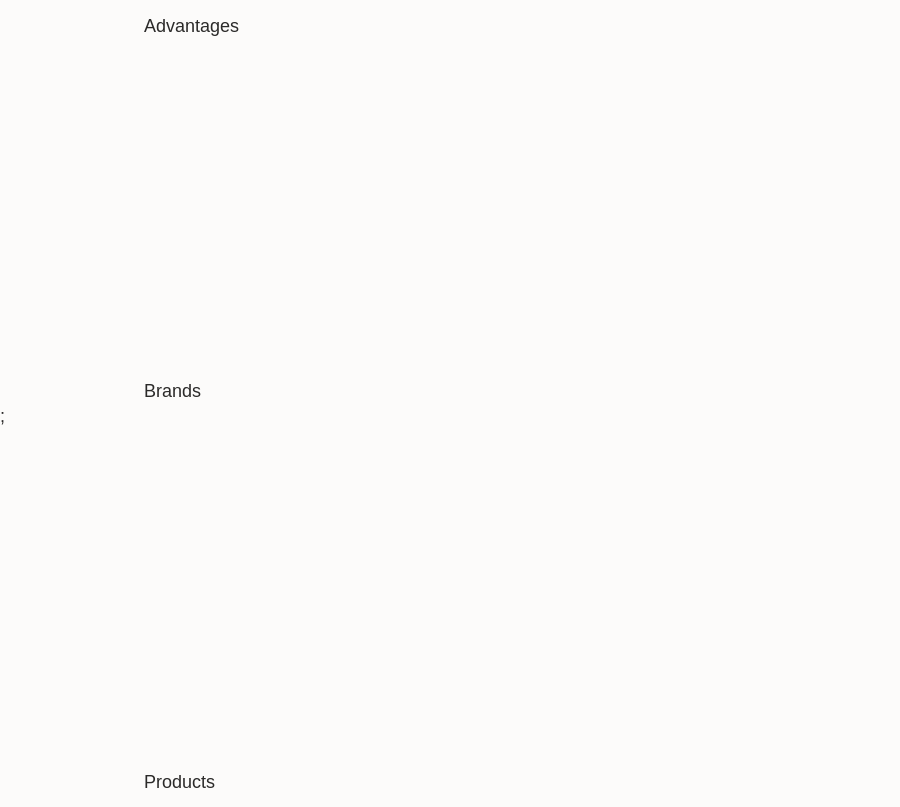
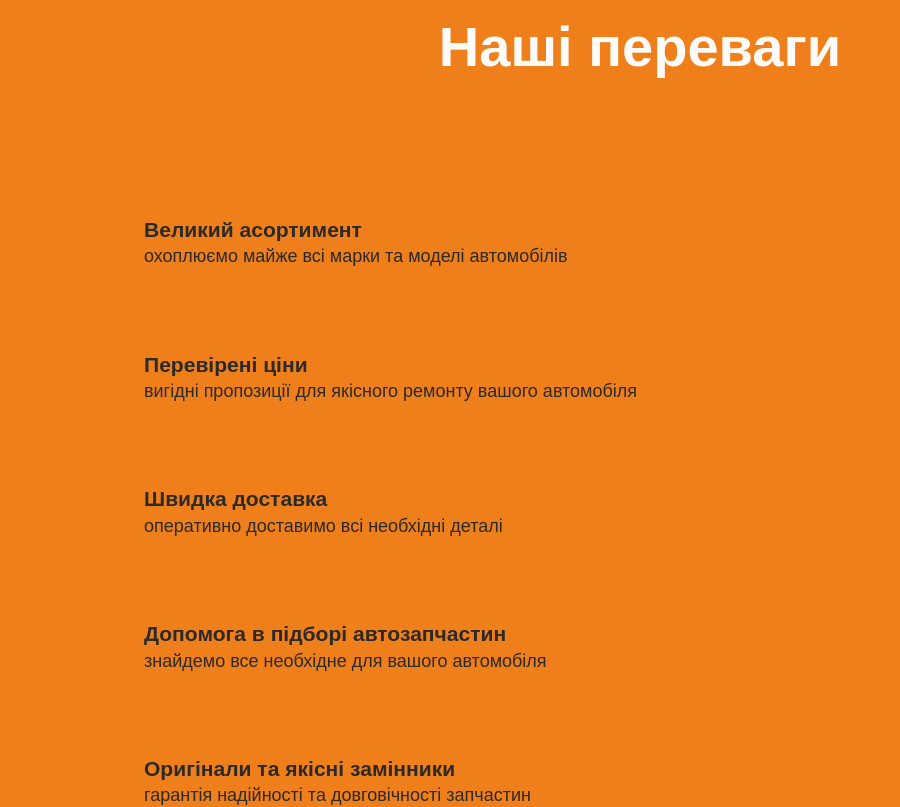
Before and after one commit to NastyaSavchenko/auto_techno, a React (Vite) app: page / in a window 1280 px wide. Shown: the part 940-1747 px from the top of the page, without its empty margins (0-900 px from the left). Built offline with nearby package versions, Linux system fonts and the light colour scheme; a web font is replaced by a local one.

Commit message:
add advantages markup

```diff
--- a/src/components/Advantages/Advantages.jsx
+++ b/src/components/Advantages/Advantages.jsx
@@ -1,7 +1,15 @@
+import SectionTitle from '../SectionTitle/SectionTitle'
+import AdvantagesList from './AdvantagesList'
+
+import s from './Advantages.module.css'
+
 const Advantages = () => {
   return (
-    <section id="about" className="section">
-      <div className="container">Advantages</div>
+    <section id="about" className={`section ${s.advantages}`}>
+      <div className="container">
+        <SectionTitle location={'advantages'} text={'Наші переваги'} />
+        <AdvantagesList />
+      </div>
     </section>
   )
 }
--- /dev/null
+++ b/src/components/Advantages/Advantages.module.css
@@ -0,0 +1,3 @@
+.advantages {
+  background-color: var(--brand-accent);
+}
--- /dev/null
+++ b/src/components/Advantages/AdvantagesCard.jsx
@@ -0,0 +1,14 @@
+const AdvantagesCard = ({ icon, text, title }) => {
+  return (
+    <li>
+      <div>
+        <img src={icon} alt={title} />
+      </div>
+      <div>
+        <h3>{title}</h3> <p>{text}</p>
+      </div>
+    </li>
+  )
+}
+
+export default AdvantagesCard
--- /dev/null
+++ b/src/components/Advantages/AdvantagesList.jsx
@@ -0,0 +1,56 @@
+import AdvantagesCard from './AdvantagesCard'
+import icon1 from '../../assets/icons/icon1.svg'
+import icon2 from '../../assets/icons/icon2.svg'
+import icon3 from '../../assets/icons/icon3.svg'
+import icon4 from '../../assets/icons/icon4.svg'
+import icon5 from '../../assets/icons/icon5.svg'
+
+const ITEMS = [
+  {
+    id: '1',
+    icon: icon1,
+    title: 'Великий асортимент',
+    text: 'охоплюємо майже всі марки та моделі автомобілів',
+  },
+  {
+    id: '2',
+    icon: icon2,
+    title: 'Перевірені ціни',
+    text: 'вигідні пропозиції для якісного ремонту вашого автомобіля',
+  },
+  {
+    id: '3',
+    icon: icon3,
+    title: 'Швидка доставка',
+    text: 'оперативно доставимо всі необхідні деталі',
+  },
+  {
+    id: '4',
+    icon: icon4,
+    title: 'Допомога в підборі автозапчастин',
+    text: 'знайдемо все необхідне для вашого автомобіля',
+  },
+  {
+    id: '5',
+    icon: icon5,
+    title: 'Оригінали та якісні замінники',
+    text: 'гарантія надійності та довговічності запчастин',
+  },
+]
+
+const AdvantagesList = () => {
+  return (
+    <ul>
+      {ITEMS.map((item) => (
+        <AdvantagesCard
+          key={item.id}
+          icon={item.icon}
+          title={item.title}
+          text={item.text}
+        />
+      ))}
+    </ul>
+  )
+}
+
+export default AdvantagesList
--- a/src/components/SectionTitle/SactionTitle.jsx
+++ /dev/null
@@ -1,5 +0,0 @@
-const SactionTitle = () => {
-  return <div>SactionTitle</div>;
-};
-
-export default SactionTitle;
--- /dev/null
+++ b/src/components/SectionTitle/SectionTitle.jsx
@@ -0,0 +1,9 @@
+import s from './SectionTitle.module.css'
+
+const SectionTitle = ({ location, text }) => {
+  return (
+    <h2 className={location !== 'advantages' ? s.black : s.white}>{text}</h2>
+  )
+}
+
+export default SectionTitle
--- /dev/null
+++ b/src/components/SectionTitle/SectionTitle.module.css
@@ -0,0 +1,17 @@
+.black {
+  text-align: center;
+  font-size: 56px;
+  font-weight: 700;
+  line-height: normal;
+  margin-bottom: 40px;
+}
+
+.white {
+  text-align: center;
+  font-size: 56px;
+  font-weight: 700;
+  line-height: normal;
+  margin-bottom: 56px;
+
+  color: var(--white);
+}
```
